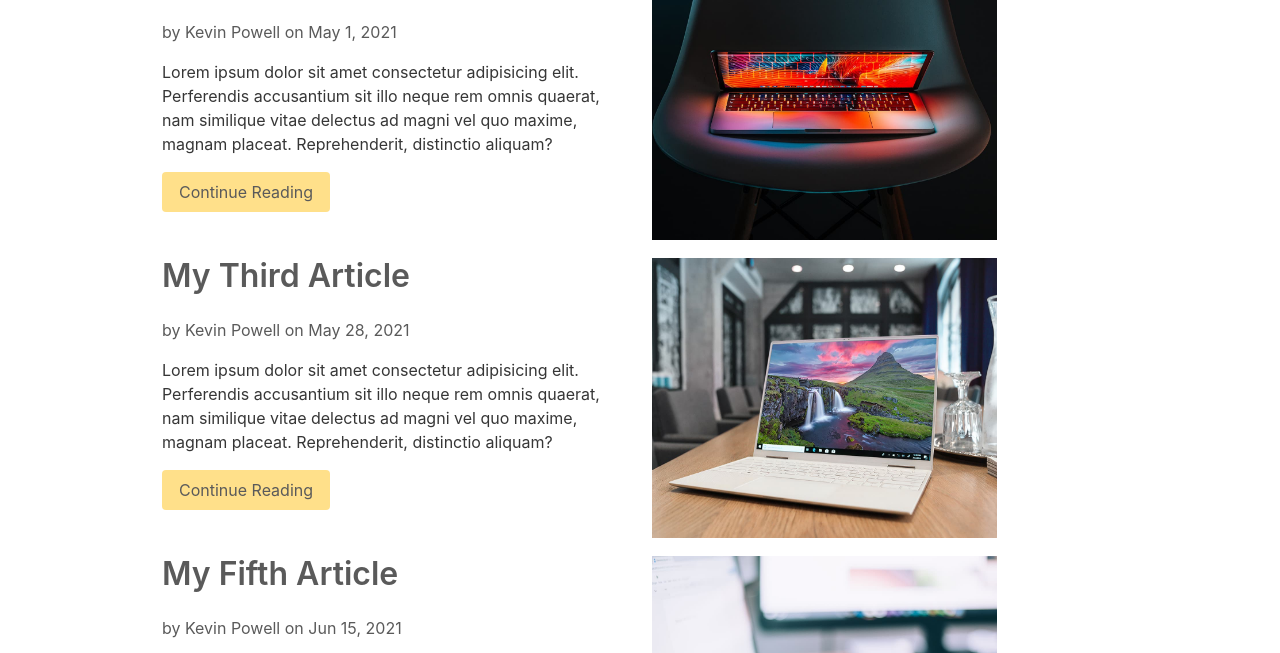
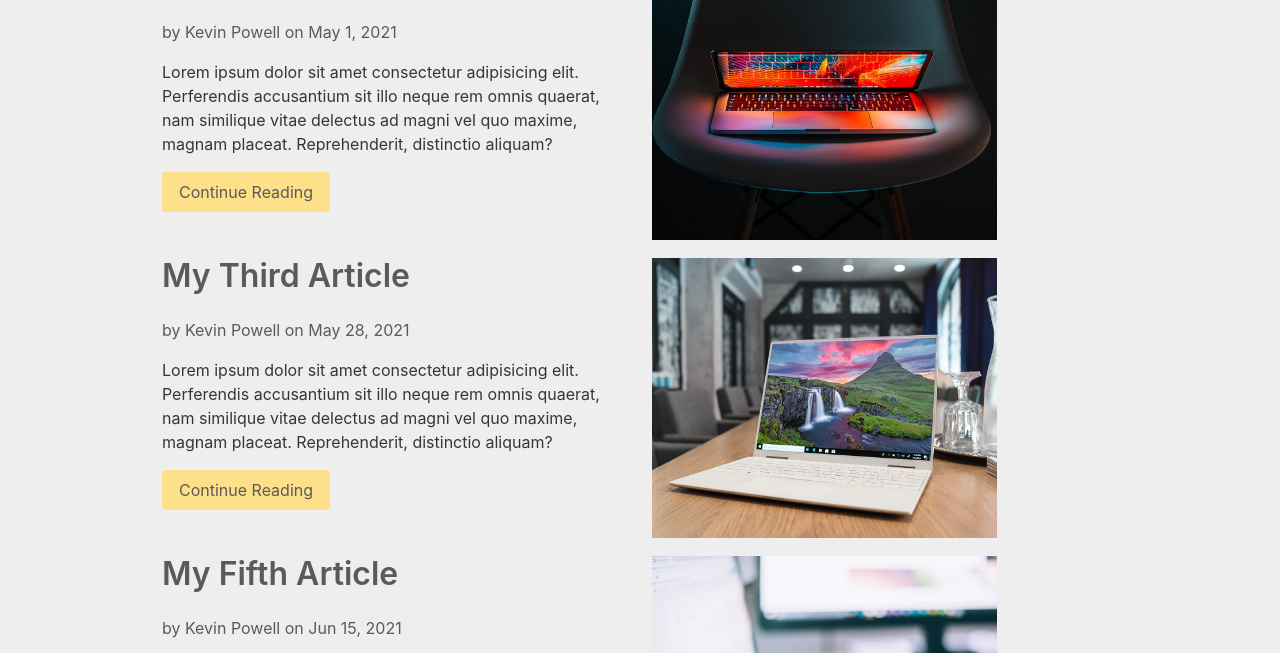
Before and after one commit to 00sand/blog-site, an Eleventy site: page src/index.njk in a window 1280 px wide. Shown: the part 92-745 px from the top of the page. Built offline with nearby package versions, Linux system fonts and the light colour scheme; Eleventy itself is replaced by a stand-in of ours; files that its build step writes are made by us from their sources.

Commit message:
body-color

```diff
--- a/src/style.css
+++ b/src/style.css
@@ -1,3 +1,7 @@
+body {
+  background: #efeeee;
+}
+
 .images {
   height: 280px;
   width: 345px;
```
